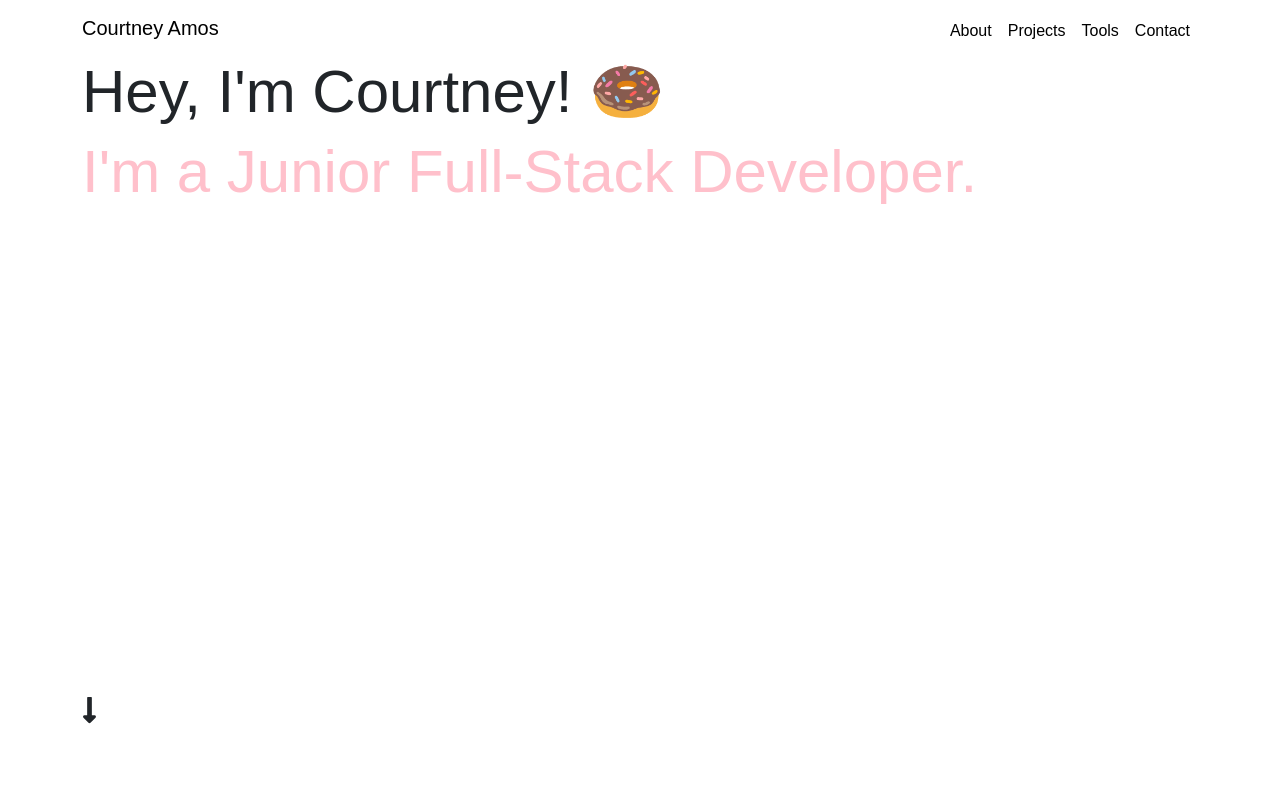
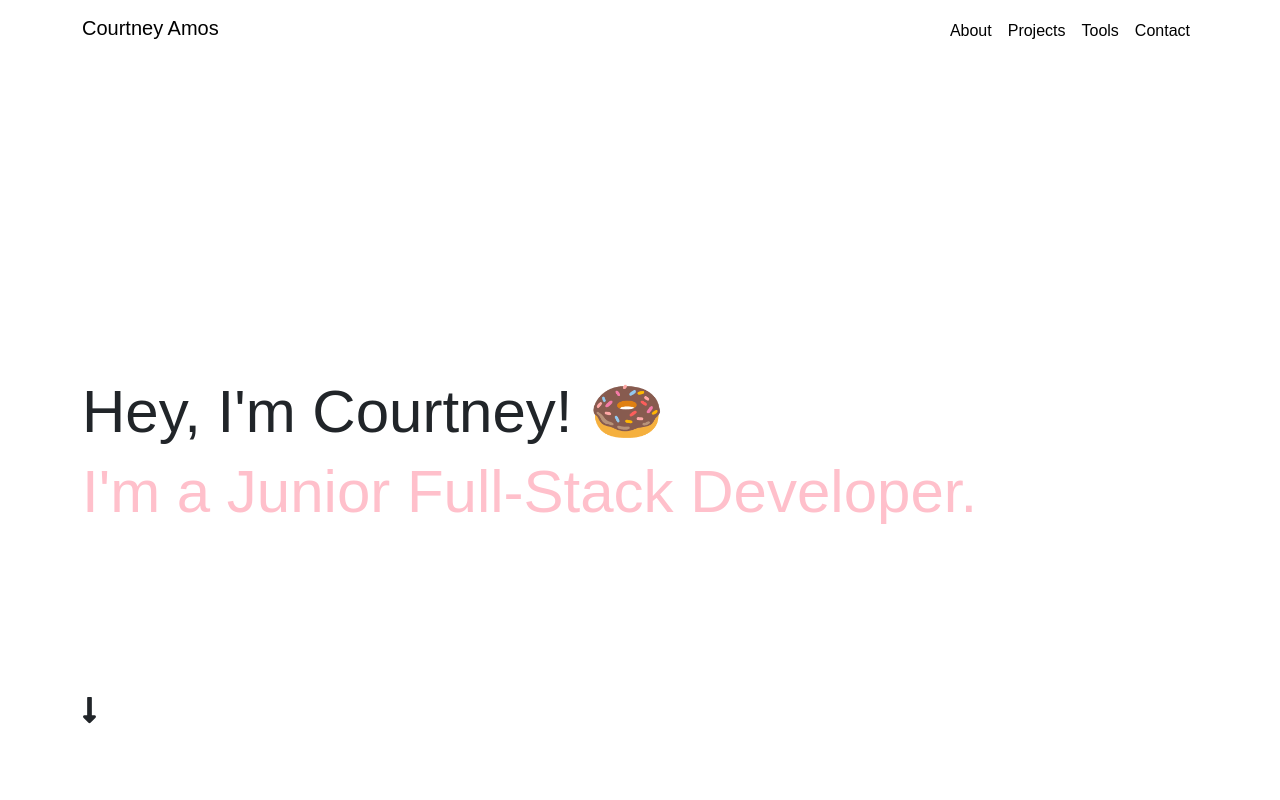
Before and after one commit to courtamos/courtamos-portfolio, a React (Create React App) app: page / in a window 1280 px wide. Shown: the top 800 px of the page. Built offline with nearby package versions, Linux system fonts and the light colour scheme.

Commit message:
style changes to navbar for sticky top

```diff
--- a/src/components/Banner.tsx
+++ b/src/components/Banner.tsx
@@ -13,13 +13,20 @@ const StyledFontAwesomeIcon = styled(FontAwesomeIcon)`
   bottom: 75px;
 `;
 
+const StyledBannerDiv = styled.div`
+  height: 100%;
+  display: flex;
+  flex-direction: column;
+  justify-content: center;
+`;
+
 export const Banner = () => {
   return (
-    <section>
-      <div>
+    <section className="banner-section">
+      <StyledBannerDiv>
         <h1>Hey, I'm Courtney! 🍩</h1>
         <StyledIntroText>I'm a Junior Full-Stack Developer.</StyledIntroText>
-      </div>
+      </StyledBannerDiv>
       <StyledFontAwesomeIcon icon={faLongArrowAltDown} size="3x" />
     </section>
   );
--- a/src/components/Navigation/Navigation.tsx
+++ b/src/components/Navigation/Navigation.tsx
@@ -1,6 +1,6 @@
 import React, { useState } from "react";
-import { NavbarToggler, Collapse, Nav, Navbar, NavItem } from "reactstrap";
-import { StyledNavbarBrand, StyledNavLink } from "./styled";
+import { NavbarToggler, Collapse, Nav, NavItem } from "reactstrap";
+import { StyledNavbar, StyledNavbarBrand, StyledNavLink } from "./styled";
 
 export const Navigation = () => {
   const [isOpen, setIsOpen] = useState(false);
@@ -8,7 +8,7 @@ export const Navigation = () => {
   const toggle = () => setIsOpen(!isOpen);
 
   return (
-    <Navbar expand="md">
+    <StyledNavbar expand="md" sticky="top">
       <StyledNavbarBrand href="/">Courtney Amos</StyledNavbarBrand>
       <NavbarToggler onClick={toggle} />
       <Collapse isOpen={isOpen} className="justify-content-end" navbar>
@@ -27,6 +27,6 @@ export const Navigation = () => {
           </NavItem>
         </Nav>
       </Collapse>
-    </Navbar>
+    </StyledNavbar>
   );
 };
--- a/src/components/Navigation/styled.tsx
+++ b/src/components/Navigation/styled.tsx
@@ -1,5 +1,9 @@
-import { NavbarBrand, NavLink } from "reactstrap";
+import { Navbar, NavbarBrand, NavLink } from "reactstrap";
 import styled from "styled-components";
+
+export const StyledNavbar = styled(Navbar)`
+  background-color: #ffffff;
+`;
 
 export const StyledNavbarBrand = styled(NavbarBrand)`
   color: black;
--- a/src/index.scss
+++ b/src/index.scss
@@ -4,6 +4,10 @@ body {
 
 section {
   min-height: 100vh;
+}
+
+section.banner-section {
+  height: 100vh;
 }
 
 body h1 {
```
